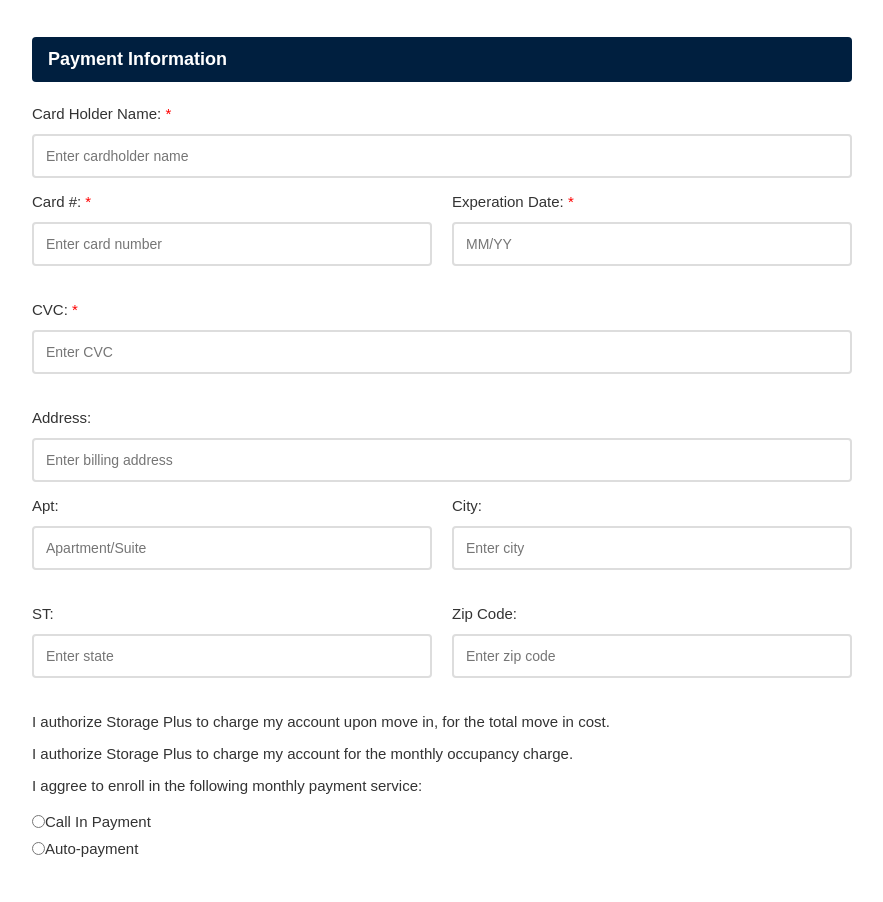
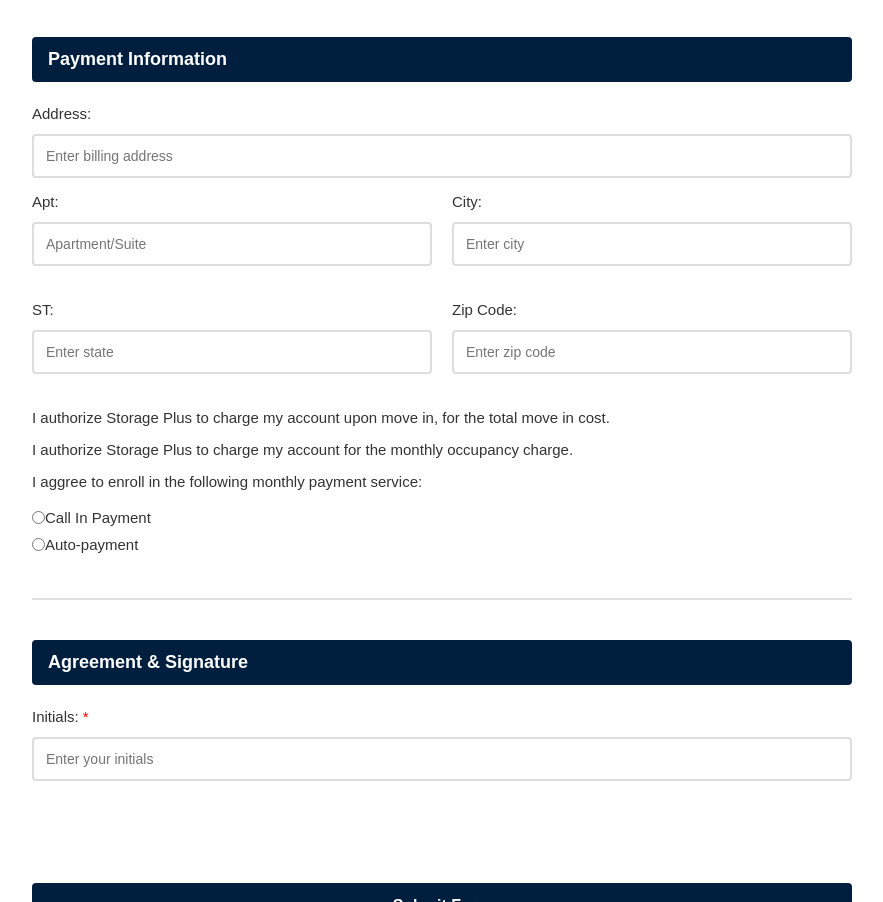
Before and after one commit to 2avi2/Storage-Plus, a plain HTML site: page index.html in a window 1280 px wide. Shown: the part 2045-2947 px from the top of the page, without its empty margins (198-1081 px from the left). Drawn offline with Linux system fonts and the light colour scheme.

Commit message:
Update index.html

```diff
--- a/index.html
+++ b/index.html
@@ -158,6 +158,7 @@
    <form action="https://api.web3forms.com/submit" method="POST">
       <input type="hidden" name="access_key" value="b8b4ae45-2c96-4194-994d-f108bb9d6b99">
       <p class="required-note">* indicates required fields</p>
+
       <div class="form-section">
          <div class="section-title">Personal Information</div>
          <p>Business Name(if applicable):</p>
@@ -187,6 +188,7 @@
             </div>
          </div>
       </div>
+
       <div class="form-section">
          <div class="section-title">Contact Information</div>
          <div class="form-row">
@@ -202,12 +204,11 @@
          <p>Opt in for Text Messages(Msg & Data rates may apply) <span style="color: red;">*</span></p>
          <div class="checkbox-group">
             <label>
-                  <input type="radio" name="text_opt_in" value="Yes" id="text_yes">       Yes
+               <input type="radio" name="text_opt_in" value="Yes" id="text_yes">       Yes
             </label>
             <label>
-                  <input type="radio" name="text_opt_in" value="No" id="text_no">       No
+               <input type="radio" name="text_opt_in" value="No" id="text_no">       No
             </label>
-
             <div id="text-checkbox-error" class="error-message">Please select Yes or No for text message opt-in</div>
          </div>
          <p>Primary Email Address: <span style="color: red;">*</span></p>
@@ -223,6 +224,7 @@
             </div>
          </div>
       </div>
+
       <div class="form-section">
          <div class="section-title">Additional Access Authorization</div>
          <p>Additional Person(s) authorized for Access (vacate/close account, transfer, cutluck):</p>
@@ -233,26 +235,10 @@
          <p>Owner hereby grants month to month permission to the occupant listed above to store presonal property according to the terms and conditions of this aggreement in the stored unit at the facility first name above commencing on ____:</p>
          <input type="text" name="commencement_date" placeholder="Enter start date">
       </div>
+
       <div class="form-section">
          <div class="section-title">Payment Information</div>
-         <p>Card Holder Name: <span style="color: red;">*</span></p>
-         <input type="text" name="card_holder_name" required placeholder="Enter cardholder name">
-         <div class="form-row">
-            <div>
-               <p>Card #: <span style="color: red;">*</span></p>
-               <input type="text" name="card_number" required placeholder="Enter card number">
-            </div>
-            <div>
-               <p>Experation Date: <span style="color: red;">*</span></p>
-               <input type="text" name="expiration_date" required placeholder="MM/YY">
-            </div>
-         </div>
-         <div class="form-row">
-            <div>
-               <p>CVC: <span style="color: red;">*</span></p>
-               <input type="text" name="cvc" required placeholder="Enter CVC">
-            </div>
-         </div>
+
          <p>Address:</p>
          <input type="text" name="billing_address" placeholder="Enter billing address">
          <div class="form-row">
@@ -275,6 +261,7 @@
                <input type="text" name="billing_zip" placeholder="Enter zip code">
             </div>
          </div>
+
          <p>I authorize Storage Plus to charge my account upon move in, for the total move in cost.</p>
          <p>I authorize Storage Plus to charge my account for the monthly occupancy charge.</p>
          <p>I aggree to enroll in the following monthly payment service:</p>
@@ -290,13 +277,16 @@
             <div id="checkbox-error" class="error-message">Please select at least one payment method</div>
          </div>
       </div>
+
       <div class="form-section">
          <div class="section-title">Agreement & Signature</div>
          <p>Initials: <span style="color: red;">*</span></p>
          <input type="text" name="initials" required placeholder="Enter your initials" maxlength="3">
       </div>
+
       <button type="submit">Submit Form</button>
    </form>
+
    <script>
       // Form validation on submit
       document.querySelector('form').addEventListener('submit', function(e) {
```
Lines whose indentation alone changed are shown as unchanged.
